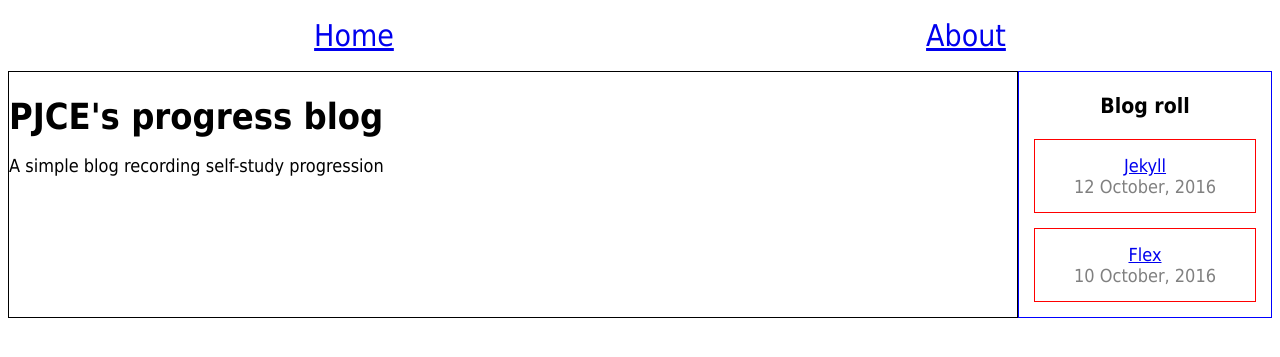
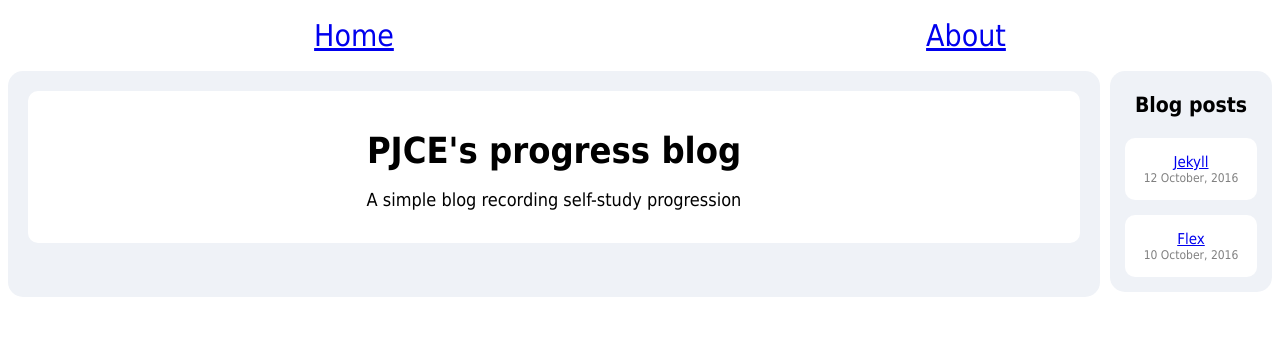
Before and after one commit to pjcevans/homepage-1.0-deprecated, a Jekyll site: the page built from index.html, in a window 1280 px wide. Shown: the top 357 px of the page. Built offline with Jekyll 4.4.1, drawn with Linux system fonts in a browser that asks for light colours.

Commit message:
added styles to content blocks

```diff
--- a/_includes/postsLoop.html
+++ b/_includes/postsLoop.html
@@ -1,6 +1,6 @@
   {% for post in site.posts %}
     <div class="postItem">
-      <p class="nomargin"><a href="{{ post.url | prepend: site.baseurl }}">{{ post.title }}</a></p>
-      <p class="nomargin metadata">{{ post.date | date: "%-d %B, %Y" }}</p>
+      <p class="nomargin postsTitle"><a href="{{ post.url | prepend: site.baseurl }}">{{ post.title }}</a></p>
+      <p class="nomargin postsMetadata">{{ post.date | date: "%-d %B, %Y" }}</p>
     </div>
   {% endfor %}
--- a/_layouts/post.html
+++ b/_layouts/post.html
@@ -8,14 +8,16 @@
 
     <div id="flexContainer">
 
-      <div id="flexContent" class="animated shimmy">
-        <h1>{{page.excerpt}}</h1>
-        <p class="metadata">{{page.date | date: "%-d %B, %Y" }}</p>
-        {{ content }}
+      <div id="flexContent" >
+        <div class="animated shimmy contentItem">
+          <h1>{{page.excerpt}}</h1>
+          <p class="metadata">{{page.date | date: "%-d %B, %Y" }}</p>
+          {{ content }}
+        </div>
       </div>
 
       <div id="flexPosts">
-        <h3 class="centered">Blog roll</h3>
+        <h3 class="centered">Blog posts</h3>
         {% include postsLoop.html %}
       </div>
 
--- a/css/postsFlex.css
+++ b/css/postsFlex.css
@@ -4,20 +4,31 @@
   flex-direction: column;
 }
 
+#flexContent, #flexPosts {
+  background-color: #eff2f7;
+  border-radius: 15px;
+}
+
 #flexContent {
-  border: thin solid black;
+  padding: 5px;
+  margin-right: 10px;
 }
 
 #flexPosts {
-  border: thin solid blue;
   order: -1;
+  margin-bottom: 5px;
 }
 
-.postItem {
-  border: thin solid red;
+.postItem, .contentItem {
+  border-radius: 10px;
+  background-color: white;
   margin: 15px;
   padding: 15px;
   text-align: center;
+}
+
+.contentItem {
+
 }
 
 @media (min-width: 768px) {
@@ -27,11 +38,9 @@
     flex: 1;
   }
   #flexContent {
-    border: thin solid black;
     flex: 1;
   }
   #flexPosts {
-    border: thin solid blue;
-    flex: 0 0 14em;
+    flex: 0 0 9em;
   }
 }
--- a/css/site.css
+++ b/css/site.css
@@ -19,11 +19,19 @@ h1 {
   text-align: center;
 }
 
-.metadata {
+.metadata, .postsMetadata {
   color: gray;
   margin-top: 0px;
 }
 
+.postsTitle {
+  font-size: 15px;
+}
+
+.postsMetadata {
+  font-size: 12px;
+}
+
 .nomargin {
-   margin: 0;
+  margin: 0;
 }
```
